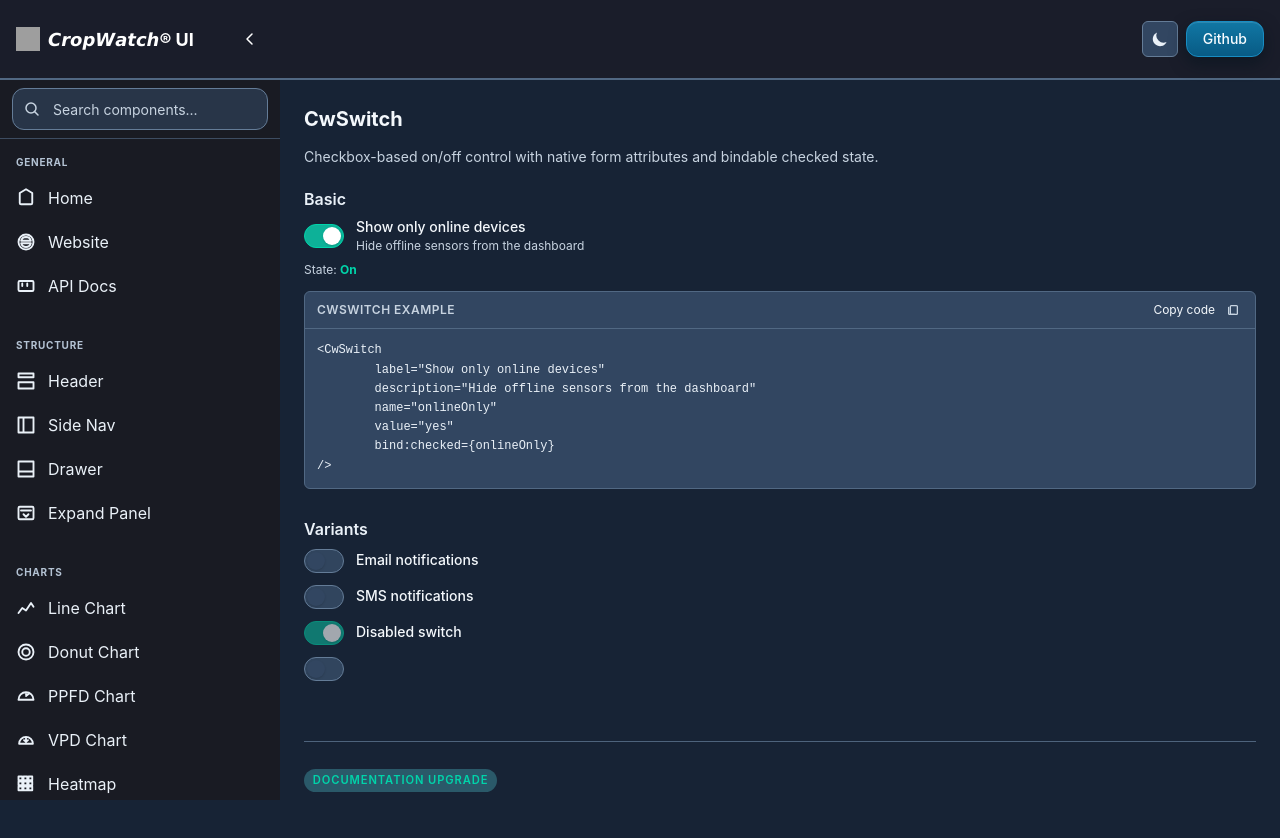
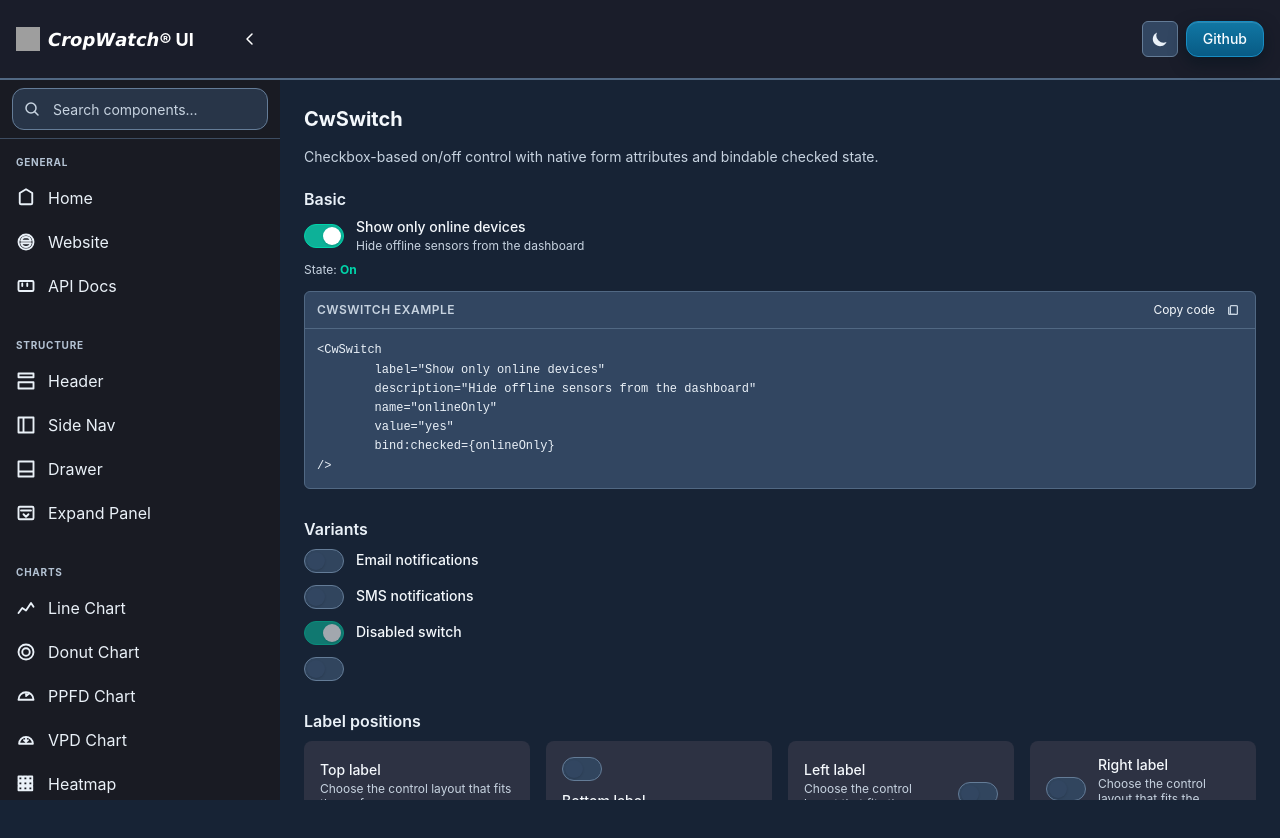
Before and after one commit to CropWatchDevelopment/CWUI, a SvelteKit app: page /demo/switch in a window 1280 px wide. Shown: the top 838 px of the page. Before the commit the page ends 800 px from the top, so only its background shows below. Built offline with nearby package versions, Linux system fonts and the light colour scheme; grey boxes are pictures that could not be loaded.

Commit message:
chore: release v0.1.76

```diff
--- a/package.json
+++ b/package.json
@@ -1,6 +1,6 @@
 {
 	"name": "@cropwatchdevelopment/cwui",
-	"version": "0.1.75",
+	"version": "0.1.76",
 	"repository": {
 		"type": "git",
 		"url": "git+https://github.com/CropWatchDevelopment/CWUI.git"
--- a/src/lib/components/CwCalendarScroll.svelte
+++ b/src/lib/components/CwCalendarScroll.svelte
@@ -1,15 +1,15 @@
-<script lang="ts" generics="T = unknown">
+<script lang="ts" generics="T extends CwCalendarScrollItem = CwCalendarScrollItem">
 	import type { Snippet } from 'svelte';
 	import type {
-		CwCalendarScrollDataMap,
+		CwCalendarScrollItem,
 		CwCalendarScrollEntry,
 		CwDateTimeInput
 	} from '../types/index.js';
 	import { buildCalendarScrollEntries } from './cwCalendarScrollUtils.js';
 
 	interface Props {
-		/** Date-keyed object that supplies row data. Keys should be local dates like YYYY-MM-DD when possible. */
-		data?: CwCalendarScrollDataMap<T>;
+		/** Dated items rendered as rows. Item dates should prefer local values like YYYY-MM-DD when possible. */
+		items?: T[];
 		/** When true, shows every date in the computed range. When false, only rows with data are shown. */
 		showAllDates?: boolean;
 		/** Inclusive first date shown when `showAllDates` is true. */
@@ -18,8 +18,8 @@
 		endDate?: CwDateTimeInput;
 		/** Max height of the internal scroll area. */
 		maxHeight?: string;
-		/** Custom presence check for deciding whether a data value counts as populated. */
-		hasData?: (value: T | null | undefined, key: string) => boolean;
+		/** Custom presence check for deciding whether an item counts as populated. */
+		hasData?: (item: T, key: string) => boolean;
 		/** Main content region for each date row. */
 		content?: Snippet<[CwCalendarScrollEntry<T>]>;
 		/** Optional actions region for each date row. */
@@ -32,7 +32,7 @@
 	}
 
 	let {
-		data = {},
+		items = [],
 		showAllDates = false,
 		startDate,
 		endDate,
@@ -47,7 +47,7 @@
 
 	const rows = $derived.by(() =>
 		buildCalendarScrollEntries({
-			data,
+			items,
 			showAllDates,
 			startDate,
 			endDate,
@@ -134,7 +134,7 @@
 			<div class="cw-calendar-scroll__empty">
 				<p class="cw-calendar-scroll__empty-title">No dated rows to show.</p>
 				<p class="cw-calendar-scroll__empty-copy">
-					Add date-keyed data or enable `showAllDates` with a range.
+					Add dated items or enable `showAllDates` with a range.
 				</p>
 			</div>
 		{/if}
--- a/src/lib/components/CwSwitch.svelte
+++ b/src/lib/components/CwSwitch.svelte
@@ -1,5 +1,6 @@
 <script lang="ts">
 	import type { HTMLInputAttributes } from 'svelte/elements';
+	import type { CwSwitchLabelPosition } from '../types/index.js';
 
 	interface Props extends Omit<HTMLInputAttributes, 'type' | 'onchange' | 'oninput'> {
 		checked?: boolean;
@@ -7,6 +8,7 @@
 		name?: HTMLInputAttributes['name'];
 		label?: string;
 		description?: string;
+		labelPosition?: CwSwitchLabelPosition;
 		onchange?: (checked: boolean, event: Event) => void;
 		oninput?: (checked: boolean, event: Event) => void;
 		class?: string;
@@ -18,6 +20,7 @@
 		name,
 		label,
 		description,
+		labelPosition = 'right' as CwSwitchLabelPosition,
 		disabled = false,
 		onchange,
 		oninput,
@@ -27,6 +30,19 @@
 
 	const uid = $props.id();
 	const inputId = $derived(id ?? `${uid}-input`);
+	const resolvedLabelPosition = $derived(normalizeLabelPosition(labelPosition));
+
+	function normalizeLabelPosition(value: CwSwitchLabelPosition | undefined): CwSwitchLabelPosition {
+		switch (value) {
+			case 'top':
+			case 'bottom':
+			case 'left':
+			case 'right':
+				return value;
+			default:
+				return 'right';
+		}
+	}
 
 	function handleInput(event: Event) {
 		const target = event.currentTarget as HTMLInputElement;
@@ -41,7 +57,14 @@
 	}
 </script>
 
-<div class="cw-switch {className}" class:cw-switch--disabled={disabled}>
+<div
+	class="cw-switch {className}"
+	class:cw-switch--disabled={disabled}
+	class:cw-switch--label-top={resolvedLabelPosition === 'top'}
+	class:cw-switch--label-bottom={resolvedLabelPosition === 'bottom'}
+	class:cw-switch--label-left={resolvedLabelPosition === 'left'}
+	class:cw-switch--label-right={resolvedLabelPosition === 'right'}
+>
 	<label class="cw-switch__label" for={inputId}>
 		<input
 			id={inputId}
@@ -84,6 +107,23 @@
 		gap: var(--cw-space-3);
 		cursor: pointer;
 		user-select: none;
+	}
+
+	.cw-switch--label-left .cw-switch__label {
+		flex-direction: row-reverse;
+	}
+
+	.cw-switch--label-top .cw-switch__label,
+	.cw-switch--label-bottom .cw-switch__label {
+		align-items: flex-start;
+	}
+
+	.cw-switch--label-top .cw-switch__label {
+		flex-direction: column-reverse;
+	}
+
+	.cw-switch--label-bottom .cw-switch__label {
+		flex-direction: column;
 	}
 
 	.cw-switch__input {
--- a/src/lib/index.ts
+++ b/src/lib/index.ts
@@ -63,6 +63,7 @@ export type {
 	CwTone,
 	CwButtonVariant,
 	CwBadgePosition,
+	CwSwitchLabelPosition,
 	CwStatusDotStatus,
 	CwSize,
 	CwViewSize,
@@ -94,7 +95,7 @@ export type {
 	CwRangeDateValue,
 	CwDateValue,
 	CwTimeValue,
-	CwCalendarScrollDataMap,
+	CwCalendarScrollItem,
 	CwCalendarScrollEntry,
 	CwDrawerItem,
 	CwListBoxItem,
--- a/src/routes/demo/_components/demoPageDocs.ts
+++ b/src/routes/demo/_components/demoPageDocs.ts
@@ -1686,6 +1686,12 @@ export const demoRouteDocs: Record<string, DemoRouteDocs> = {
 			},
 			{ name: 'label', type: 'string', description: 'Primary switch text.' },
 			{ name: 'description', type: 'string', description: 'Secondary explanatory text.' },
+			{
+				name: 'labelPosition',
+				type: "'top' | 'bottom' | 'left' | 'right'",
+				description: 'Places the label block on a specific side of the switch control.',
+				defaultValue: "'right'"
+			},
 			{ name: 'id', type: 'string', description: 'Optional explicit input id.' },
 			{
 				name: 'name',
@@ -1734,6 +1740,14 @@ export const demoRouteDocs: Record<string, DemoRouteDocs> = {
 \toninput={(checked) => console.log('input', checked)}
 \tonchange={(checked) => savePreference('smsAlerts', checked)}
 />`
+			},
+			{
+				title: 'Move the label around the control',
+				description: 'Use `labelPosition` when the surrounding layout needs the text above, below, or to the left of the switch.',
+				code: `<CwSwitch label="Top label" labelPosition="top" />
+<CwSwitch label="Bottom label" labelPosition="bottom" />
+<CwSwitch label="Left label" labelPosition="left" />
+<CwSwitch label="Right label" labelPosition="right" />`
 			}
 		]
 	},
@@ -2459,21 +2473,21 @@ export const demoRouteDocs: Record<string, DemoRouteDocs> = {
 					'Set `showAllDates={false}` when sparse data should collapse to only populated dates, or turn it on when blank days must remain visible inside a contiguous range.'
 			},
 			{
-				title: 'Use local date keys',
-				description:
-					'Prefer `YYYY-MM-DD` keys in the `data` object so the component can normalize rows without timezone drift.'
+				title: 'Give each item a local date',
+				description:
+					'Prefer `YYYY-MM-DD` values in each item’s `date` field so the component can normalize rows without timezone drift.'
 			},
 			{
 				title: 'Keep rendering in snippets',
 				description:
-					'Pass the data map and let the page own the `content` and `actions` snippets. That keeps the list shell reusable while each screen decides what belongs in a row.'
+					'Pass an item array and let the page own the `content` and `actions` snippets. That keeps the list shell reusable while each screen decides what belongs in a row.'
 			}
 		],
 		apiRows: [
 			{
-				name: 'data',
-				type: 'Record<string, T | null | undefined>',
-				description: 'Date-keyed object that supplies the row payload for each day.'
+				name: 'items',
+				type: 'T[]',
+				description: 'Array of dated items that supply the row payload for each day.'
 			},
 			{
 				name: 'showAllDates',
@@ -2499,8 +2513,8 @@ export const demoRouteDocs: Record<string, DemoRouteDocs> = {
 			},
 			{
 				name: 'hasData',
-				type: '(value: T | null | undefined, key: string) => boolean',
-				description: 'Optional custom presence check for deciding whether a value should count as populated.'
+				type: '(item: T, key: string) => boolean',
+				description: 'Optional custom presence check for deciding whether an item should count as populated.'
 			},
 			{
 				name: 'content',
@@ -2518,7 +2532,7 @@ export const demoRouteDocs: Record<string, DemoRouteDocs> = {
 				title: 'Contiguous date range with empty days',
 				description: 'Use this when gaps in the schedule still need to remain visible.',
 				code: `<CwCalendarScroll
-\tdata={plans}
+\titems={plans}
 \tstartDate={new Date(2026, 2, 1)}
 \tendDate={new Date(2026, 2, 9)}
 \tshowAllDates={true}
@@ -2543,7 +2557,7 @@ export const demoRouteDocs: Record<string, DemoRouteDocs> = {
 				title: 'Only dates with data',
 				description: 'Use this mode for compact activity logs or historical day summaries.',
 				code: `<CwCalendarScroll
-\tdata={plans}
+\titems={plans}
 \tshowAllDates={false}
 \tmaxHeight="28rem"
 >
--- a/src/routes/demo/switch/+page.svelte
+++ b/src/routes/demo/switch/+page.svelte
@@ -1,10 +1,12 @@
 <script lang="ts">
 	import { CwSwitch } from '$lib/index.js';
+	import type { CwSwitchLabelPosition } from '$lib/index.js';
 	import DemoCodeExample from '../_components/DemoCodeExample.svelte';
 
 	let onlineOnly = $state(true);
 	let notifyByEmail = $state(false);
 	let notifyBySms = $state(false);
+	const labelPositions: CwSwitchLabelPosition[] = ['top', 'bottom', 'left', 'right'];
 
 	const switchExample = `<CwSwitch
 	label="Show only online devices"
@@ -13,6 +15,11 @@
 	value="yes"
 	bind:checked={onlineOnly}
 />`;
+
+	const labelPositionExample = `<CwSwitch label="Top label" labelPosition="top" />
+<CwSwitch label="Bottom label" labelPosition="bottom" />
+<CwSwitch label="Left label" labelPosition="left" />
+<CwSwitch label="Right label" labelPosition="right" />`;
 </script>
 
 <h2>CwSwitch</h2>
@@ -41,6 +48,22 @@
 	</div>
 </section>
 
+<section class="demo-section">
+	<h3>Label positions</h3>
+	<div class="demo-positions">
+		{#each labelPositions as position}
+			<div class="demo-position-card">
+				<CwSwitch
+					label={`${position[0].toUpperCase()}${position.slice(1)} label`}
+					description="Choose the control layout that fits the surface."
+					labelPosition={position}
+				/>
+			</div>
+		{/each}
+	</div>
+	<DemoCodeExample code={labelPositionExample} title="CwSwitch label positions" />
+</section>
+
 <style>
 	h2 { font-size: var(--cw-text-xl); font-weight: var(--cw-font-bold); margin-bottom: var(--cw-space-2); }
 	h3 { font-size: var(--cw-text-base); font-weight: var(--cw-font-semibold); margin-bottom: var(--cw-space-2); color: var(--cw-text-secondary); }
@@ -53,4 +76,15 @@
 		flex-direction: column;
 		gap: var(--cw-space-3);
 	}
+	.demo-positions {
+		display: grid;
+		grid-template-columns: repeat(auto-fit, minmax(13rem, 1fr));
+		gap: var(--cw-space-4);
+	}
+	.demo-position-card {
+		padding: var(--cw-space-4);
+		border: 1px solid var(--cw-border-subtle);
+		border-radius: var(--cw-radius-lg);
+		background-color: var(--cw-bg-surface);
+	}
 </style>
```
Also changed, not shown: src/lib/components/cwCalendarScrollUtils.ts (+14 -17 lines), src/lib/types/index.ts (+9 -3 lines), src/routes/demo/calendar-scroll/+page.svelte (+26 -21 lines), 1 other file (tests, documents, lock files or other folders).
